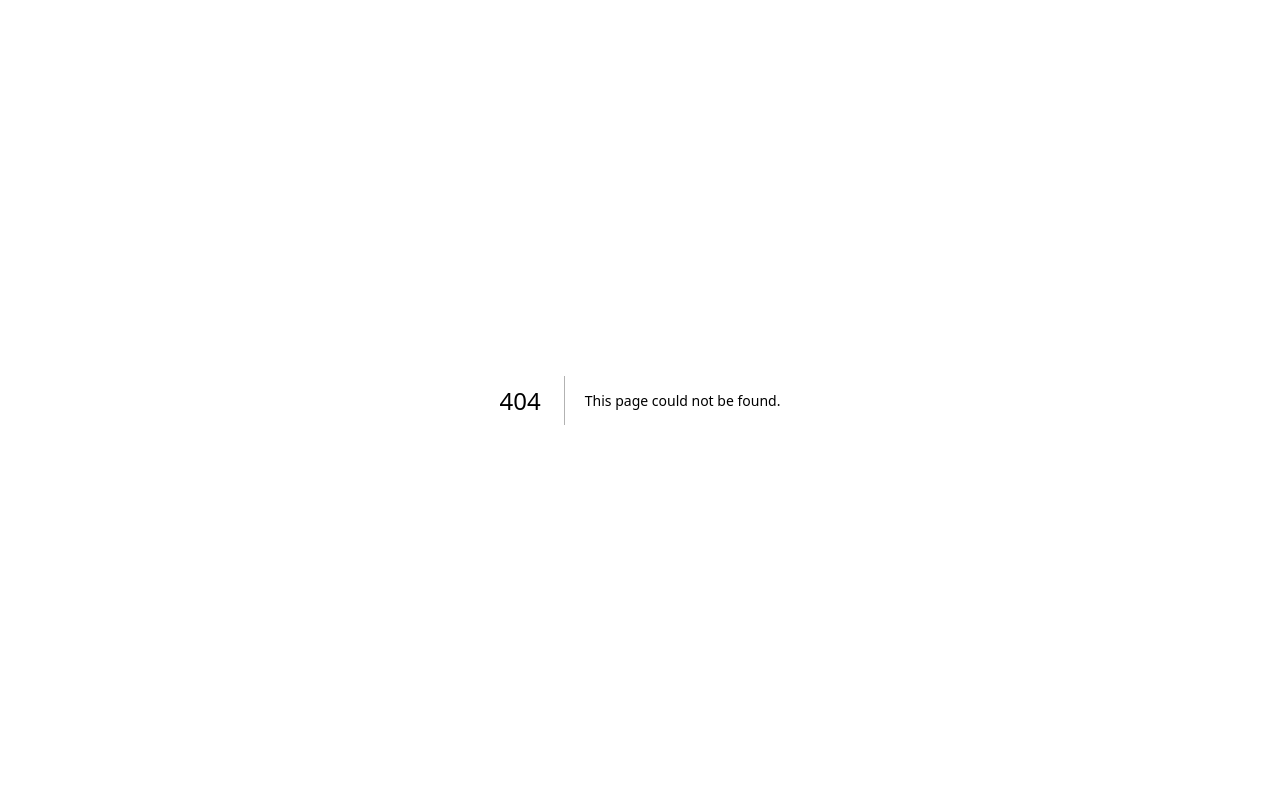
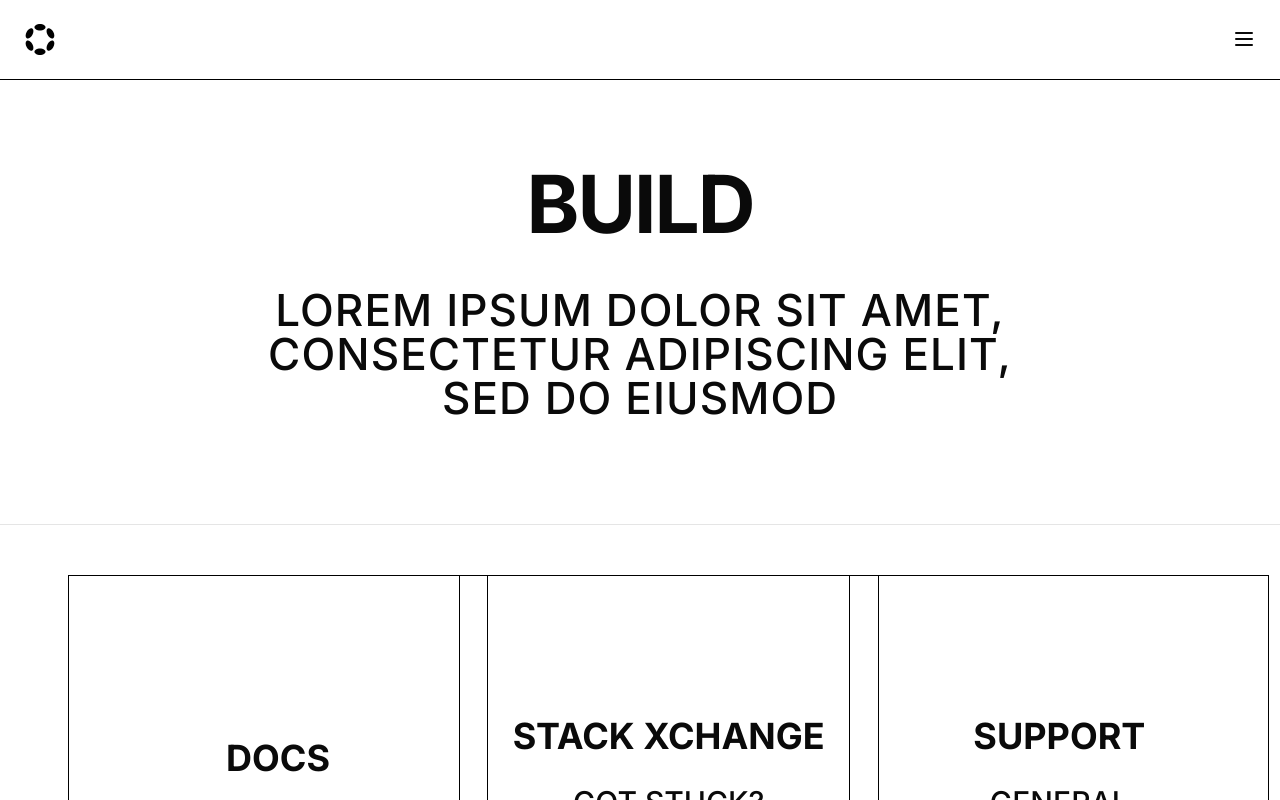
Before and after one commit to lhymmEU/raindot, a Next.js app: page /build in a window 1280 px wide. Before the commit this address had no page. Shown: the top 800 px of the page. Built offline with nearby package versions, Linux system fonts and the light colour scheme.

Commit message:
Build page v0.1

```diff
--- a/app/components/card-grid-three.tsx
+++ b/app/components/card-grid-three.tsx
@@ -1,12 +1,14 @@
 import Card from "@/app/components/card";
 
-export default function CardGrid() {
-  const cards = [
-    { title: "JAM", descriptionTop: "ONE LINER", descriptionBottom: "ONE LINER" },
-    { title: "BUILD", descriptionTop: "ONE LINER", descriptionBottom: "ONE LINER" },
-    { title: "EARN", descriptionTop: "ONE LINER", descriptionBottom: "ONE LINER" },
-  ]
+interface CardGridProps {
+  cards: {
+    title: string;
+    descriptionTop: string;
+    descriptionBottom: string;
+  }[];
+}
 
+export default function CardGrid({ cards }: CardGridProps) {
   return (
     <section className="mx-auto px-4 py-[50px] px-[68px]">
       <div className="grid grid-cols-1 md:grid-cols-3 gap-[28px] mx-auto">
--- a/app/components/hero.tsx
+++ b/app/components/hero.tsx
@@ -1,20 +1,28 @@
 import Link from "next/link"
 
-export default function Hero() {
+interface HeroProps {
+  title: string;
+  description: string;
+  buttonOneText?: string;
+  buttonTwoText?: string;
+}
+
+export default function Hero({ title, description, buttonOneText, buttonTwoText }: HeroProps) {
   return (
     <section className="py-16 text-center px-4 border-b">
-      <h1 className="text-[80px] font-[700] tracking-tight mb-6">THE PORTAL</h1>
+      <h1 className="text-[80px] font-[700] tracking-tight mb-6">{title}</h1>
       <p className="text-[44px] font-[500] max-w-3xl mx-auto mb-10 uppercase tracking-wide leading-none">
-        Lorem ipsum dolor sit amet, consectetur adipiscing elit, sed do eiusmod
+        {description}
       </p>
-      <div className="flex flex-col sm:flex-row justify-center gap-4">
+      {/* If buttonOneText and buttonTwoText are provided, show the buttons */}
+      {buttonOneText && buttonTwoText && <div className="flex flex-col sm:flex-row justify-center gap-4">
         <button className="w-[346px] h-[77px] px-4 py-2 bg-black hover:bg-gray-800 text-[32px] text-white font-[500] uppercase tracking-wide cursor-pointer">
-          Get Started
+          {buttonOneText}
         </button>
         <button className="w-[346px] h-[77px] px-4 py-2 border border-black uppercase text-[32px] font-[500] tracking-wide cursor-pointer hover:bg-gray-300">
-          Explore
+          {buttonTwoText}
         </button>
-      </div>
+      </div>}
     </section>
   )
 }
--- a/app/jam/page.tsx
+++ b/app/jam/page.tsx
@@ -45,12 +45,30 @@ export default function JAM() {
       url: "#",
     },
   ];
+
+  const cards = [
+    {
+      title: "JAM",
+      descriptionTop: "ONE LINER",
+      descriptionBottom: "ONE LINER",
+    },
+    {
+      title: "BUILD",
+      descriptionTop: "ONE LINER",
+      descriptionBottom: "ONE LINER",
+    },
+    {
+      title: "EARN",
+      descriptionTop: "ONE LINER",
+      descriptionBottom: "ONE LINER",
+    },
+  ];
   return (
     <div className="min-h-screen flex flex-col bg-gray-100">
       <Header />
       <main className="flex-grow">
         <VideoCarousel videos={videoData} />
-        <CardGrid />
+        <CardGrid cards={cards} />
         <Links header="READ" links={readLinks} />
         <Links header="CHAT" links={chatLinks} />
       </main>
--- a/app/page.tsx
+++ b/app/page.tsx
@@ -9,7 +9,7 @@ export default function Home() {
     <div className="min-h-screen flex flex-col bg-gray-100">
       <Header />
       <main className="flex-grow">
-        <Hero />
+        <Hero title="THE PORTAL" description="Lorem ipsum dolor sit amet, consectetur adipiscing elit, sed do eiusmod" buttonOneText="Get Started" buttonTwoText="Explore" />
         <CardGrid />
         <ChatSection />
       </main>
```
Also changed, not shown: app/build/page.tsx (added).
